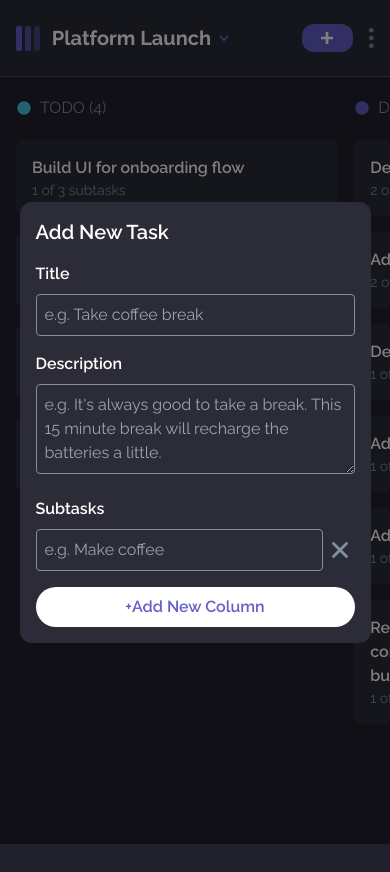
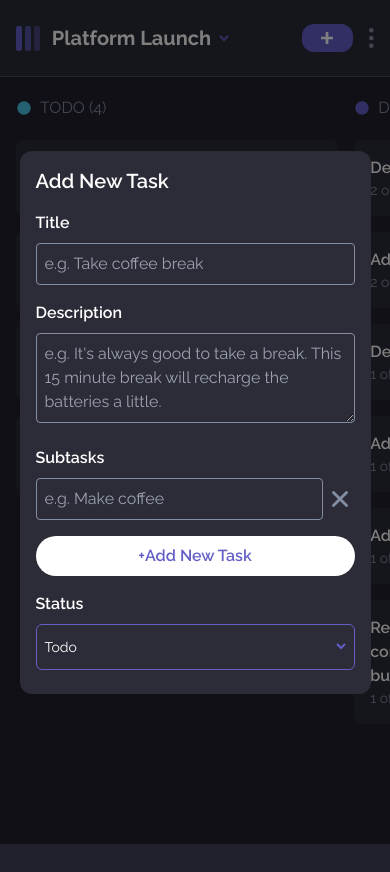
Before and after one commit to Paienobe/Kanban-manager, a React (Create React App) app: page / in a window 390 px wide. Both pictures are taken after a click on the element 327 px from the left and 38 px from the top of the page. Built offline with nearby package versions, Linux system fonts and the light colour scheme.

Commit message:
form ui mobile

```diff
--- a/src/components/TaskForm/TaskForm.tsx
+++ b/src/components/TaskForm/TaskForm.tsx
@@ -2,6 +2,8 @@ import React, { useRef, useState } from "react";
 import { detectOutsideClick } from "../../utils/utils";
 import uuid from "react-uuid";
 import { IoClose } from "react-icons/io5";
+import downIcon from "../../assets/icon-chevron-down.svg";
+import { useGlobalContext } from "../../context/globalContext";
 
 type Props = {
   showTaskForm: boolean;
@@ -12,9 +14,18 @@ const TaskForm = ({ showTaskForm, setShowTaskForm }: Props) => {
   const modalRef = useRef<HTMLDivElement>(null);
   const formRef = useRef<HTMLFormElement>(null);
 
+  const { currentBoard } = useGlobalContext()!;
+
   const [subtaskInputs, setSubtaskInputs] = useState([
     { id: uuid(), value: "" },
   ]);
+
+  const availableStatuses = currentBoard.columns.map((column) => {
+    return column.name;
+  });
+
+  const [selectedStatus, setSelectedStatus] = useState(availableStatuses[0]);
+  const [showStatuses, setShowStatuses] = useState(false);
 
   return (
     <div
@@ -104,6 +115,7 @@ const TaskForm = ({ showTaskForm, setShowTaskForm }: Props) => {
                     placeholder={placeholderText}
                     required
                     value={input.value}
+                    onChange={() => {}}
                     // onChange={(e) => {
                     //   checkForDuplicates(e, input.id);
                     //   updateInputValue(e, input);
@@ -130,8 +142,50 @@ const TaskForm = ({ showTaskForm, setShowTaskForm }: Props) => {
               className="block w-full py-2 bg-lightBg dark:bg-white text-purple rounded-full font-semibold"
               //   onClick={addNewInput}
             >
-              +Add New Column
+              +Add New Task
             </button>
+          </div>
+
+          <div>
+            <p className="block text-lightModeTitle dark:text-darkModeTitle font-semibold mt-4 mb-2">
+              Status
+            </p>
+            <div
+              className="border border-purple px-2 py-3 rounded-md my-2 flex items-center justify-between"
+              onClick={() => {
+                setShowStatuses(!showStatuses);
+              }}
+            >
+              <p className="text-lightModeTitle dark:text-darkModeTitle text-sm">
+                {selectedStatus}
+              </p>
+              <img src={downIcon} alt="" />
+            </div>
+
+            <div
+              className={`bg-lightBg dark:bg-darkBg px-2 ${
+                showStatuses ? "py-3" : "py-0"
+              } rounded-md overflow-hidden ${
+                showStatuses
+                  ? "max-h-[1000px] transition-[max-height] duration-300 ease-in"
+                  : "max-h-[0px] transition-[max-height] duration-300 ease-smooth"
+              }`}
+            >
+              {availableStatuses.map((status) => {
+                return (
+                  <p
+                    key={uuid()}
+                    className={`text-subtextColor pb-2 text-sm`}
+                    onClick={() => {
+                      // updateTaskColumn(status);
+                      // setShowStatuses(!showStatuses);
+                    }}
+                  >
+                    {status}
+                  </p>
+                );
+              })}
+            </div>
           </div>
         </form>
       </div>
```
